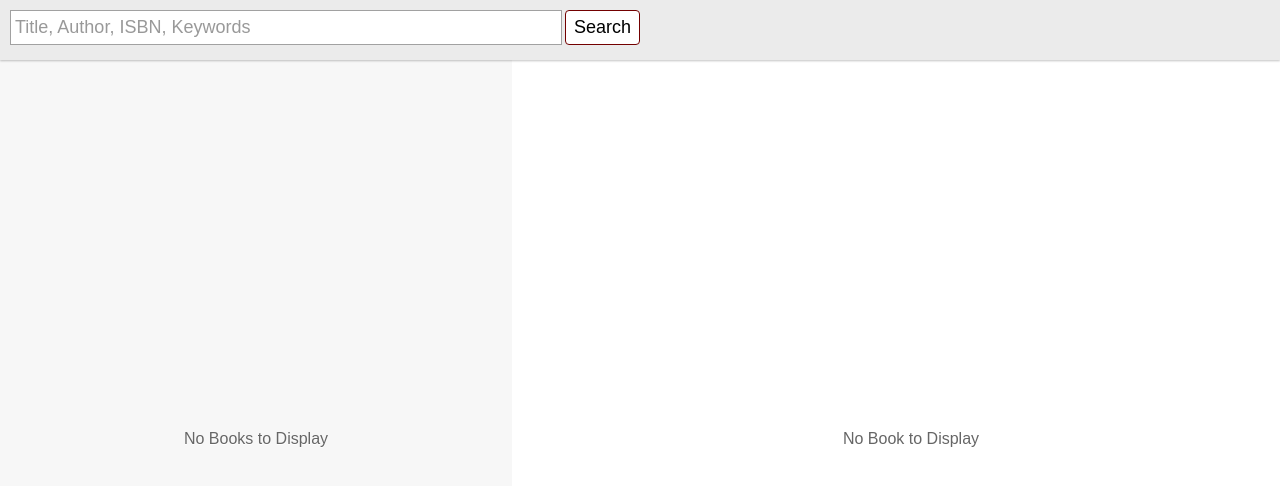
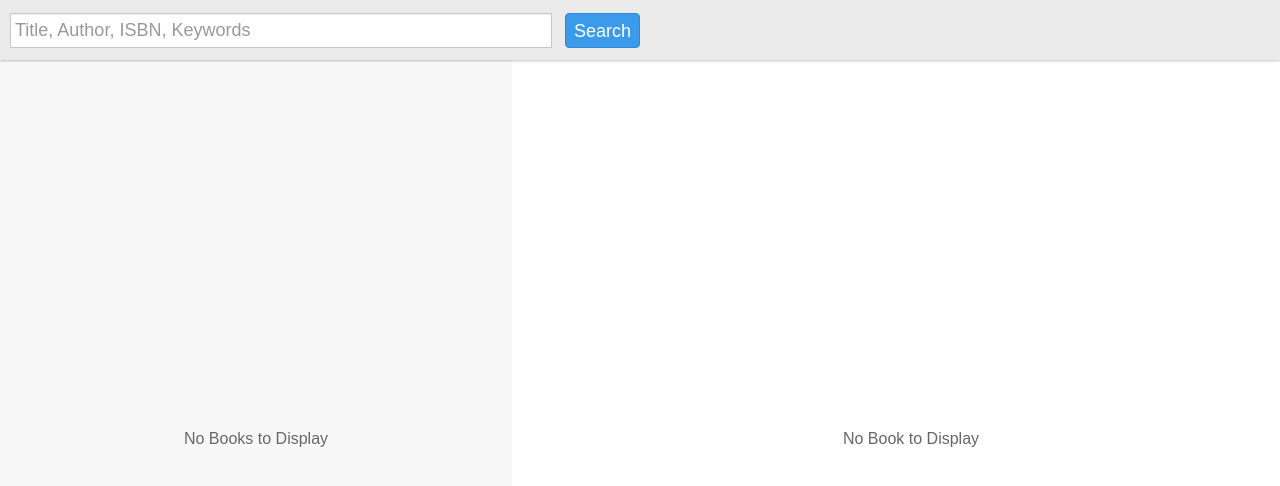
Before and after one commit to marshallbrekka/BookSearch, a plain HTML site: page src/index.html in a window 1280 px wide. Drawn offline with nearby package versions, Linux system fonts and the light colour scheme.

Commit message:
udated build script to work with minor module changes. Style changes for scroll bar and for search box

```diff
--- a/src/css/styles.less
+++ b/src/css/styles.less
@@ -1,9 +1,8 @@
-/**
-@TODO remove osx lion scrollbars when using trackpad
-*/
 
 *::-webkit-scrollbar {
-    -webkit-appearance: none;
+    /*-webkit-appearance: none;*/
+    visibility:hidden;
+    width:10px;
 }
 
 
@@ -32,6 +31,12 @@
 	-webkit-box-shadow: @horiz @vert @blur @spread @color;
 	-moz-box-shadow: @horiz @vert @blur @spread @color;
 	box-shadow: @horiz @vert @blur @spread @color;
+}
+
+.box-shadow-inset (@horiz, @vert, @blur, @color, @spread:0px) {
+	-webkit-box-shadow:inset @horiz @vert @blur @spread @color;
+	-moz-box-shadow:inset @horiz @vert @blur @spread @color;
+	box-shadow:inset @horiz @vert @blur @spread @color;
 }
 
 .absolute(@top, @right, @bottom, @left) {
@@ -451,7 +456,7 @@ font-family: Arial, sans-serif;
 
 	.bs-book_img {
 		position:absolute;
-		top:15px;
+		top:14px;
 		left:15px;
 		z-index:1;
 	}
@@ -535,21 +540,23 @@ font-family: Arial, sans-serif;
 
 .bs-keyword_input_text_field_wrapper {
 	position:absolute;
-	top:10px;
+	top:13px;
 	left:10px;
 	right:98px;
-
-
+    padding:4px;
+    border:1px solid #c7c7c7;
+	.box-shadow-inset(0, 1px, 0px, #efefef);
+    background:#fff;
 }
 
 .bs-keyword_input_text_field {
-	border:1px solid #a1a1a1;
-	padding:4px;
+	outline:none;
 	width:100%;
 	height:25px;
 	color:@textDark;
 	font-size:18px;
-
+    padding:0;
+    border:none;
 }
 
 .bs-keyword_input_text_field.bs-empty {
@@ -558,14 +565,20 @@ font-family: Arial, sans-serif;
 
 .bs-keyword_input_submit {
 	position:absolute;
-	top:10px;
+	top:13px;
 	right:10px;
 	width:75px;
 	height:35px;
 	font-size:18px;
-	border:1px solid #730000;
-	background:#ffffff;
+	padding-top:2px;
+	border:1px solid #2f89d8;
+	background:#3c9aeb;
+	color:#fff;
 	.border-radius(4px, 4px, 4px, 4px);
+}
+
+.bs-keyword_input_submit:active {
+  .box-shadow-inset(0px, 1px, 5px, rgba(0,0,0,.2));
 }
 
 #bs-topRow {
```
Also changed, not shown: build/build.js.
